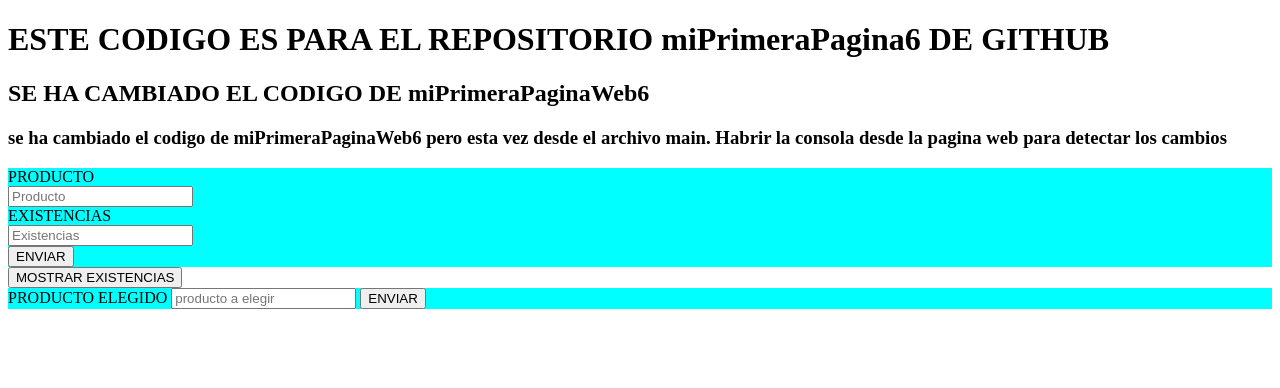
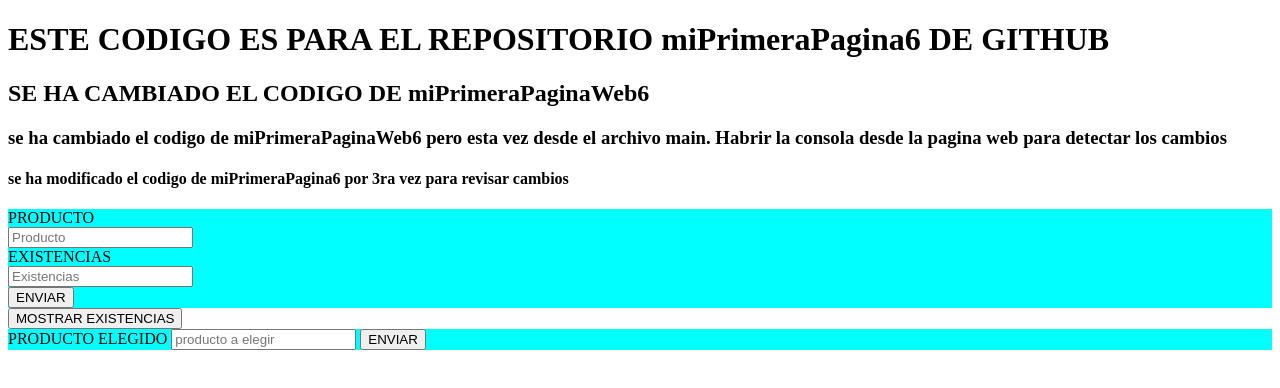
Before and after one commit to catalogo12/miPrimeraPaginaWeb6, a plain HTML site: page index.html in a window 1280 px wide. Drawn offline with Linux system fonts and the light colour scheme.

Commit message:
sexto comentario

```diff
--- a/index.html
+++ b/index.html
@@ -10,6 +10,7 @@
     <h1>ESTE CODIGO ES PARA EL REPOSITORIO miPrimeraPagina6 DE GITHUB</h1>
     <h2>SE HA CAMBIADO EL CODIGO DE miPrimeraPaginaWeb6</h2>
     <h3>se ha cambiado el codigo de miPrimeraPaginaWeb6 pero esta vez desde el archivo main. Habrir la consola desde la pagina web para detectar los cambios</h3>
+    <h4>se ha modificado el codigo de miPrimeraPagina6 por 3ra vez para revisar cambios</h4>
     <div>
         <form action="">
             <label for="input1">PRODUCTO</label><br>
```
